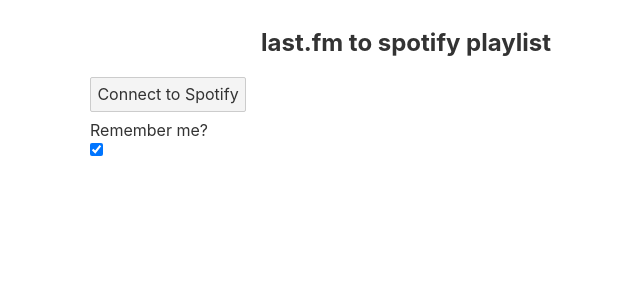
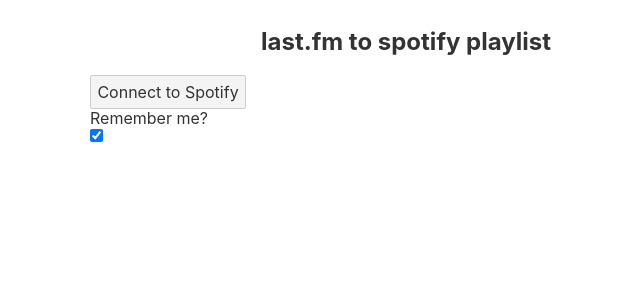
Before and after one commit to leorehm/lastfm-spotify, a Svelte app: page / in a window 1280 px wide. Shown: the top 300 px of the page, without its empty margins (234-874 px from the left). Built offline with nearby package versions, Linux system fonts and the light colour scheme.

Commit message:
included pure.css

```diff
--- a/public/index.html
+++ b/public/index.html
@@ -43,6 +43,10 @@
 	<link rel='stylesheet' href='./global.css'>
 	<link rel='stylesheet' href='./build/bundle.css'>
 
+	<!-- pure css -->
+	<link rel="stylesheet" href="https://unpkg.com/purecss@2.1.0/build/pure-min.css" integrity="sha384-yHIFVG6ClnONEA5yB5DJXfW2/KC173DIQrYoZMEtBvGzmf0PKiGyNEqe9N6BNDBH" crossorigin="anonymous">
+	<link rel="stylesheet" href="https://unpkg.com/purecss@2.1.0/build/grids-responsive-min.css">
+
 	<script defer src='./build/bundle.js'></script>
 </head>
 
--- a/src/stores.js
+++ b/src/stores.js
@@ -16,8 +16,8 @@
 })
 
 export const appUrl = readable(null, function start(set) {
-  set("https://leorehm.github.io/lastfm-spotify");
-  // set("http://localhost:8080/");
+  // set("https://leorehm.github.io/lastfm-spotify");
+  set("http://localhost:8080/");
 })
 
 export const timeRange = writable('medium_term');
```
Also changed, not shown: public/build/bundle.js, 1 other file (tests, documents, lock files or other folders).
